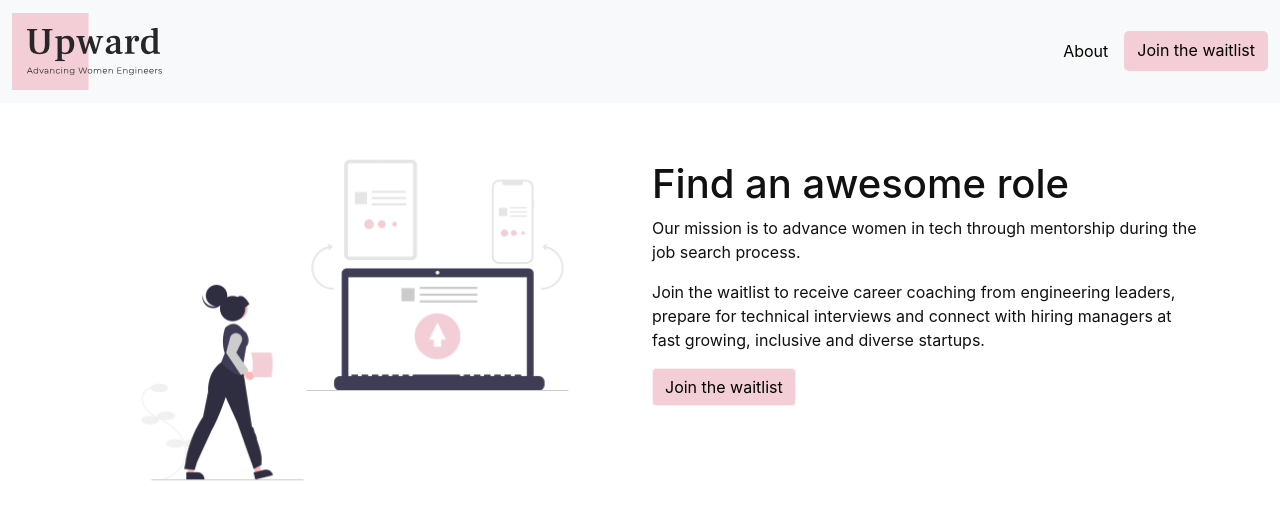
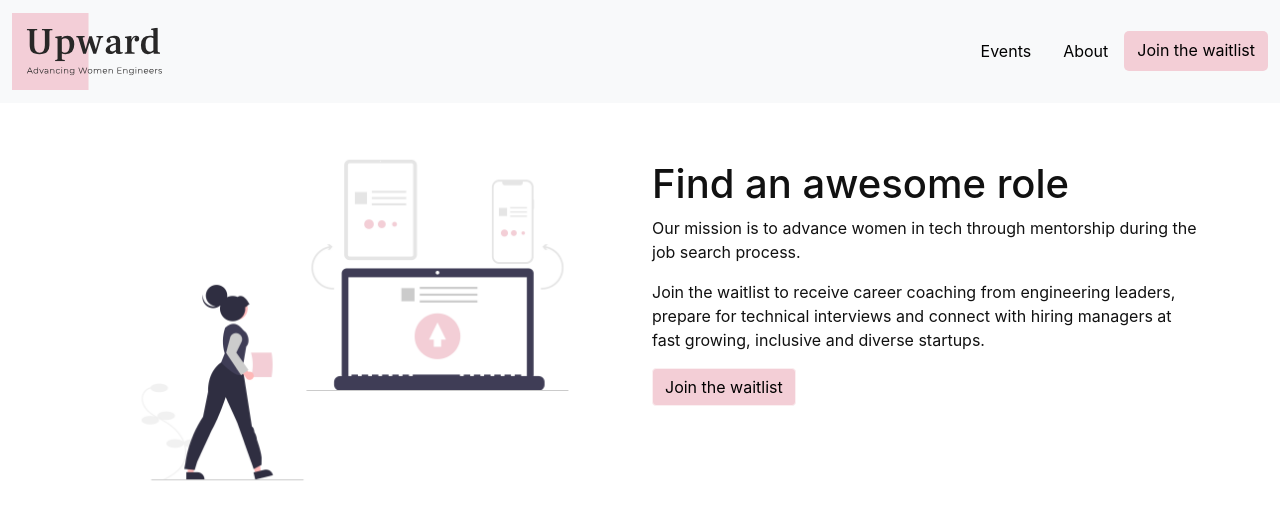
Before and after one commit to upward-dev/Upward, a Next.js app: page / in a window 1280 px wide. Shown: the top 520 px of the page. Built offline with nearby package versions, Linux system fonts and the light colour scheme.

Commit message:
Added events page

```diff
--- a/components/Nav.tsx
+++ b/components/Nav.tsx
@@ -20,7 +20,13 @@ const Nav = () => {
         {/* <div className="collapse navbar-collapse" id="navbarColor01"> */}
         <div className="primary" id="navbarColor01">
           <ul className="nav ms-auto">
+
             <li className="nav-item">
+              <a style={{ color: 'black' }} className="nav-link" href="/events">
+                Events
+              </a>
+            </li>
+           <li className="nav-item">
               <a style={{ color: 'black' }} className="nav-link" href="/about">
                 About
               </a>
--- a/package.json
+++ b/package.json
@@ -25,6 +25,7 @@
     "next": "^10.2.3",
     "postcss-modules-values": "^4.0.0",
     "react": "^17.0.2",
+    "react-calendly": "^2.0.4",
     "react-dom": "^17.0.2",
     "react-hook-form": "^7.8.2",
     "sass": "^1.34.1",
```
Also changed, not shown: pages/events.tsx (added, +14 -0 lines), 1 other file (tests, documents, lock files or other folders).
